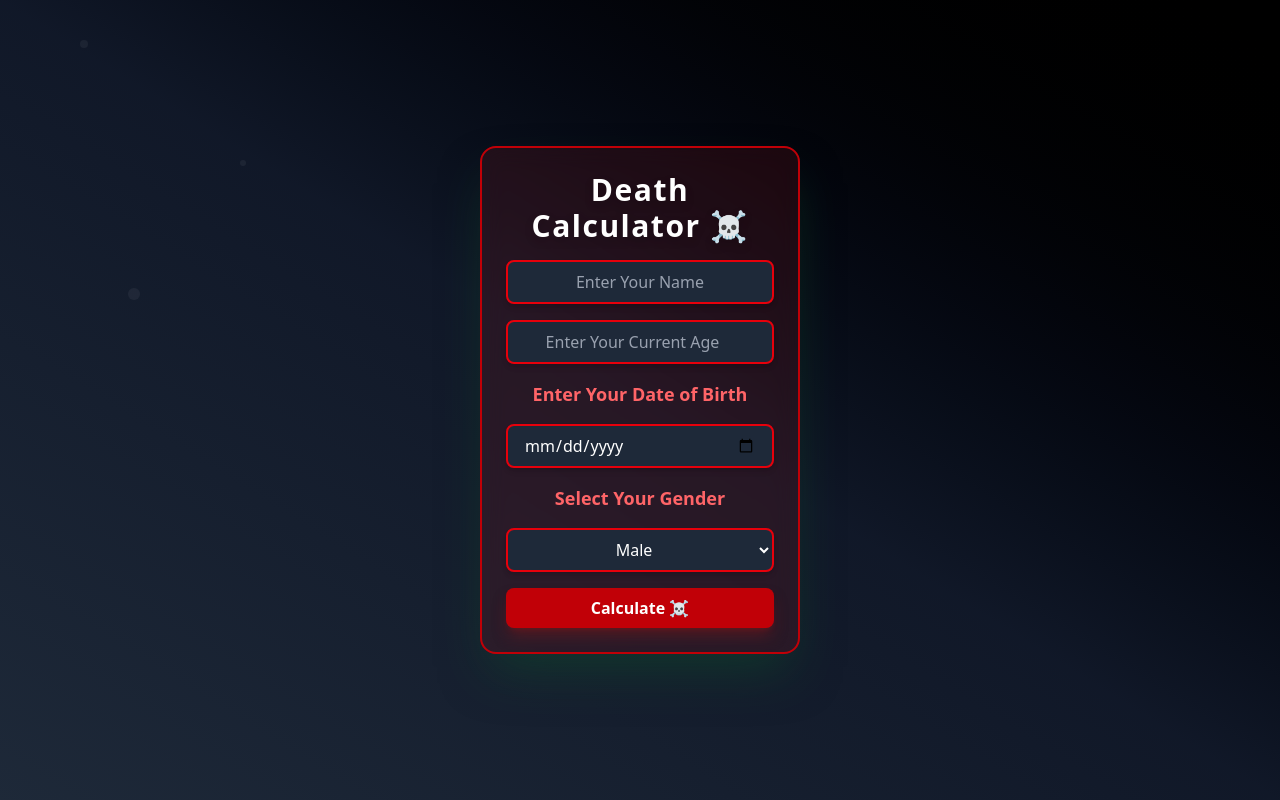
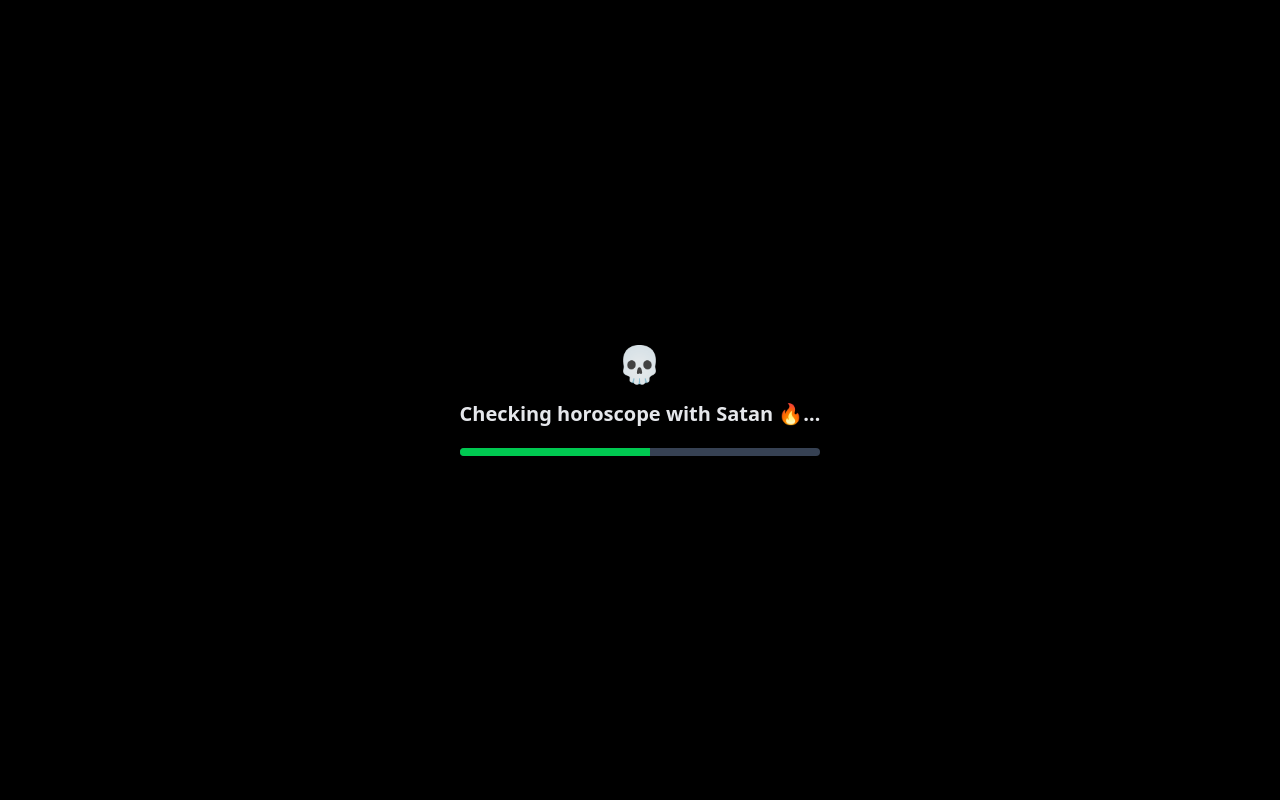
Before and after one commit to Asad-bot07/GrimTok, a React (Vite) app: page /output in a window 1280 px wide. Built offline with nearby package versions, Linux system fonts and the light colour scheme.

Commit message:
Final Product done

```diff
--- a/package.json
+++ b/package.json
@@ -13,6 +13,7 @@
     "@tailwindcss/vite": "^4.1.13",
     "react": "^19.1.1",
     "react-dom": "^19.1.1",
+    "react-router-dom": "^7.9.1",
     "tailwindcss": "^4.1.13"
   },
   "devDependencies": {
--- a/src/App.tsx
+++ b/src/App.tsx
@@ -35,6 +35,7 @@ export const App: React.FC = () => {
           </div>
         </div>
       )}
+      {/* <OutputPage/> */}
     </div>
   );
 };
--- a/src/Components/Input.tsx
+++ b/src/Components/Input.tsx
@@ -1,33 +1,52 @@
 import type React from "react";
-import { useState, type ChangeEvent} from "react";
+import { useContext, useState, type ChangeEvent } from "react";
+import { UserContext } from "../Context/ContextApi";
+import { Navigate, useNavigate } from "react-router-dom";
 
 export const Input: React.FC = () => {
+  const context = useContext(UserContext);
+  const Navigate = useNavigate();
+  const { setData } = context;
 
-    const [name, setName] = useState<string>("")
-    const [age, setAge] = useState<number>()
-    const [date, setDate] = useState<string>("")
-    const [gender, setGender] = useState<string>("")
+  const [name, setName] = useState<string>("");
+  const [age, setAge] = useState<number>();
+  const [date, setDate] = useState<string>("");
+  const [gender, setGender] = useState<string>("");
 
-    const handleName = (event : React.ChangeEvent<HTMLInputElement>) : void =>{
+  const handleName = (event: React.ChangeEvent<HTMLInputElement>): void => {
     // handle name
-        setName(event.target.value)
-    }
+    setName(event.target.value);
+  };
   // console.log(setName);
 
-    const handleAge = (event : React.ChangeEvent<HTMLInputElement>) => {
+  const handleAge = (event: React.ChangeEvent<HTMLInputElement>) => {
     // hanlde age
-        setAge(Number(event.target.value))
+    setAge(Number(event.target.value));
+  };
+
+  const handleDate = (e: React.ChangeEvent<HTMLInputElement>) => {
+    // handle dateofbirth
+    setDate(e.target.value);
+  };
+
+  const handleGender = (e: React.ChangeEvent<HTMLSelectElement>) => {
+    // handle sex
+    setGender(e.target.value);
+  };
+
+  const handleSubmit = () => {
+    if (name === "" || age === 0 || date === "" || gender === "") {
+      alert("Enter the input fields");
+    } else if (name != "" && age != 0 || date != "" && gender === "GOD") {
+      alert("How can a GOD die??dumbass (It was a trap)");
+    } else {
+      setData({ name, age, date, gender });
+      Navigate("/output");
     }
+  };
 
-    const handleDate = (e : React.ChangeEvent<HTMLInputElement>) =>{
-        // handle dateofbirth
-        setDate(e.target.value)
-    }
-
-    const handleGender = (e : React.ChangeEvent<HTMLSelectElement>) => {
-        // handle sex
-        setGender(e.target.value)
-    }
+  const min = "1980-12-31"
+  const max = "2007-12-31"
 
   return (
     <div className="flex flex-col gap-4 bg-red-900/20 backdrop-blur-md px-6 py-6 rounded-2xl shadow-2xl shadow-green-900/50 border-2 border-red-700">
@@ -48,7 +67,7 @@ export const Input: React.FC = () => {
         className="bg-gray-800 text-white text-center border-2 border-red-600 focus:border-green-500 focus:ring-2 focus:ring-red-700 rounded-lg px-4 py-2 outline-none placeholder-gray-400 shadow-md"
         value={age}
         onChange={handleAge}
-
+        required
       />
       <label className="text-red-400 font-semibold text-lg text-center">
         Enter Your Date of Birth
@@ -58,24 +77,32 @@ export const Input: React.FC = () => {
         className="bg-gray-800 text-white text-center border-2 border-red-600 focus:border-green-500 focus:ring-2 focus:ring-red-700 rounded-lg px-4 py-2 outline-none placeholder-gray-400 shadow-md"
         value={date}
         onChange={handleDate}
+        min={min}
+        max={max}
+        required
       />
       <label className="text-red-400 font-semibold text-lg text-center">
         Select Your Gender
       </label>
-        <select className="bg-gray-800 text-white border-2 border-red-600 focus:border-green-500 focus:ring-2 focus:ring-red-700 rounded-lg px-4 py-2 shadow-md text-center"
+      <select
+        className="bg-gray-800 text-white border-2 border-red-600 focus:border-green-500 focus:ring-2 focus:ring-red-700 rounded-lg px-4 py-2 shadow-md text-center"
         value={gender}
         onChange={handleGender}
+        required
       >
+        <option value="">Select</option>
         <option value="male">Male</option>
         <option value="female">Female</option>
         <option value="lgtv">LGTV+</option>
         <option value="binary digit">Binary Digit</option>
         <option value="god">GOD</option>
       </select>
-        <button className="bg-red-700 hover:bg-red-600 text-white font-bold py-2 rounded-lg shadow-lg shadow-red-900/50 transition-all duration-300">
+      <button
+        className="bg-red-700 hover:bg-red-600 text-white font-bold py-2 rounded-lg shadow-lg shadow-red-900/50 transition-all duration-300"
+        onClick={handleSubmit}
+      >
         Calculate ☠️
       </button>
     </div>
-
   );
 };
--- a/src/Components/Loader/GrimReaperLoader.tsx
+++ b/src/Components/Loader/GrimReaperLoader.tsx
@@ -287,12 +287,12 @@ const GrimReaperLoader: React.FC<GrimReaperLoaderProps> = ({
       </div>
 
       {/* Sound control */}
-      <button
+      {/* <button
         onClick={toggleSound}
         className="absolute top-4 right-4 md:top-6 md:right-6 bg-gray-900/50 border border-gray-600/50 text-gray-300 px-3 py-2 md:px-4 md:py-2 rounded text-xs md:text-sm hover:bg-gray-800/60 transition-all duration-300 backdrop-blur-sm hover:scale-105"
       >
         {soundEnabled ? '🔊 Sound ON' : '🔇 Sound OFF'}
-      </button>
+      </button> */}
 
       <div className="text-center relative z-10 p-5">
         {/* Reaper wrapper */}
--- /dev/null
+++ b/src/Components/Loader/OutputLoader.tsx
@@ -0,0 +1,134 @@
+import React, { useState, useEffect, useRef, useCallback } from 'react';
+
+interface SequentialLoaderProps {
+  onComplete?: () => void;
+  duration?: number; // Total duration in seconds
+  enableSound?: boolean;
+}
+
+const OutputLoader: React.FC<SequentialLoaderProps> = ({
+  onComplete,
+  duration = 15,
+  enableSound = true
+}) => {
+  const [currentMessageIndex, setCurrentMessageIndex] = useState(0);
+  const [progress, setProgress] = useState(0);
+  const [soundEnabled, setSoundEnabled] = useState(enableSound);
+  const [isComplete, setIsComplete] = useState(false);
+
+  const audioContextRef = useRef<AudioContext | null>(null);
+  const oscillatorRef = useRef<OscillatorNode | null>(null);
+  const gainNodeRef = useRef<GainNode | null>(null);
+
+  const loadingMessages = [
+    "Consulting the Grim Reaper…",
+    "Rolling dice with fate 🎲…",
+    "Checking horoscope with Satan 🔥…",
+    "Downloading your funeral playlist…",
+    "Scanning sins (this may take forever)…"
+  ];
+
+  const messageTimings = [
+    { start: 0, end: 20 },
+    { start: 20, end: 40 },
+    { start: 40, end: 60 },
+    { start: 60, end: 80 },
+    { start: 80, end: 100 }
+  ];
+
+  // Sound creation
+  const createAtmosphericSound = useCallback(() => {
+    if (!soundEnabled) return;
+    const AudioContext = window.AudioContext || (window as any).webkitAudioContext;
+    if (!AudioContext) return;
+
+    audioContextRef.current = new AudioContext();
+    oscillatorRef.current = audioContextRef.current.createOscillator();
+    gainNodeRef.current = audioContextRef.current.createGain();
+
+    oscillatorRef.current.connect(gainNodeRef.current);
+    gainNodeRef.current.connect(audioContextRef.current.destination);
+
+    oscillatorRef.current.frequency.setValueAtTime(30, audioContextRef.current.currentTime);
+    oscillatorRef.current.type = 'sawtooth';
+
+    gainNodeRef.current.gain.setValueAtTime(0.05, audioContextRef.current.currentTime);
+
+    oscillatorRef.current.start();
+  }, [soundEnabled]);
+
+  const stopSound = useCallback(() => {
+    if (audioContextRef.current) audioContextRef.current.close();
+    audioContextRef.current = null;
+    oscillatorRef.current = null;
+    gainNodeRef.current = null;
+  }, []);
+
+  const toggleSound = useCallback(() => {
+    setSoundEnabled(prev => {
+      const newState = !prev;
+      if (newState) createAtmosphericSound();
+      else stopSound();
+      return newState;
+    });
+  }, [createAtmosphericSound, stopSound]);
+
+  // Main progress and message logic
+  useEffect(() => {
+    const startTime = Date.now();
+    const totalDuration = duration * 1000;
+
+    const interval = setInterval(() => {
+      const elapsed = Date.now() - startTime;
+      const newProgress = Math.min((elapsed / totalDuration) * 100, 100);
+      setProgress(newProgress);
+
+      const currentTiming = messageTimings.findIndex(t => newProgress >= t.start && newProgress < t.end);
+      if (currentTiming !== -1) setCurrentMessageIndex(currentTiming);
+
+      if (newProgress >= 100) {
+        clearInterval(interval);
+        setIsComplete(true);
+        stopSound();
+        if (onComplete) setTimeout(onComplete, 500);
+      }
+    }, 50);
+
+    return () => clearInterval(interval);
+  }, [duration, onComplete, stopSound]);
+
+  // Cleanup on unmount
+  useEffect(() => () => stopSound(), [stopSound]);
+
+  return (
+    <div className="fixed inset-0 flex items-center justify-center bg-black overflow-hidden">
+      {/* <button
+        onClick={toggleSound}
+        className="absolute top-4 right-4 bg-gray-800 text-white px-3 py-1 rounded z-10"
+      >
+        {soundEnabled ? '🔊 Sound ON' : '🔇 Sound OFF'}
+      </button> */}
+
+      <div className="text-center relative z-10 p-6 max-w-2xl mx-auto">
+        {!isComplete ? (
+          <>
+            <div className="text-4xl mb-4">💀</div>
+            <div className="text-xl font-bold text-gray-200 min-h-[2rem]">
+              {loadingMessages[currentMessageIndex]}
+            </div>
+            <div className="mt-4 w-full h-2 bg-gray-700 rounded overflow-hidden">
+              <div
+                className="h-full bg-green-500 transition-all"
+                style={{ width: `${progress}%` }}
+              ></div>
+            </div>
+          </>
+        ) : (
+          <div className="text-green-400 text-2xl font-bold">Process Complete! ✅</div>
+        )}
+      </div>
+    </div>
+  );
+};
+
+export default OutputLoader;
--- /dev/null
+++ b/src/Components/Output.tsx
@@ -0,0 +1,97 @@
+import React, { useState, useEffect, useContext } from "react";
+import OutputLoader from "./Loader/OutputLoader";
+// import { useNavigate } from "react-router-dom";
+import { UserContext } from "../Context/ContextApi";
+
+export const Output: React.FC = () => {
+  const [isLoading, setLoading] = useState<boolean>(true);
+  //   const navigate = useNavigate();
+
+  const { data } = useContext(UserContext);
+
+  const [timeLeft, setTimeLeft] = useState<{ days: number }>({ days: 0 });
+
+  // Random future date for “fate”
+  const randomFutureDate = () => {
+    const now = new Date();
+    const randomDays = Math.floor(Math.random() * 365 * 5) + 30; // 30-1825 days from now
+    const future = new Date(now.getTime() + randomDays * 24 * 60 * 60 * 1000);
+    return future;
+  };
+
+  const [fateDate] = useState<Date>(randomFutureDate());
+
+  useEffect(() => {
+    const interval = setInterval(() => {
+      const now = new Date();
+      const diff = fateDate.getTime() - now.getTime();
+      const days = Math.max(Math.floor(diff / (1000 * 60 * 60 * 24)), 0);
+      setTimeLeft({ days });
+    }, 1000);
+
+    return () => clearInterval(interval);
+  }, [fateDate]);
+
+  useEffect(() => {
+    // Simulate loader duration
+    const timer = setTimeout(() => {
+      setLoading(false);
+    }, 10000);
+
+    return () => clearTimeout(timer);
+  }, []);
+
+  if (isLoading) {
+    return <OutputLoader />;
+  }
+
+  return (
+    <div className="max-w-md mx-auto bg-gray-900/80 backdrop-blur-lg border-2 border-red-700 rounded-3xl p-6 shadow-2xl shadow-red-900/50 text-white relative overflow-hidden">
+      {/* Skull icon */}
+      <div className="text-center text-8xl mb-4 animate-bounce">💀</div>
+
+      <h2 className="text-3xl font-black text-center text-red-500 mb-6 drop-shadow-lg">
+        Your Fate Card ☠️
+      </h2>
+
+      {/* User info */}
+      <div className="space-y-3 text-lg">
+        <div>
+          <span className="font-bold text-red-400">Name:</span>{" "}
+          {data.name || "Unknown"}
+        </div>
+        <div>
+          <span className="font-bold text-red-400">Age:</span> {data.age || "?"}
+        </div>
+        <div>
+          <span className="font-bold text-red-400">Date of Birth:</span>{" "}
+          {data.date || "??/??/????"}
+        </div>
+        <div>
+          <span className="font-bold text-red-400">Gender:</span>{" "}
+          {data.gender || "Unknown"}
+        </div>
+      </div>
+
+        {/* Timer */}
+      <div className="mt-8 text-center">
+        <div className="text-red-500 font-bold text-2xl mb-2">Time Left Until Fate</div>
+        <div className="text-4xl font-extrabold text-gray-200 drop-shadow-lg animate-pulse">
+          {timeLeft.days} Days
+        </div>
+        <div className="text-gray-400 mt-2 text-lg">
+          <span className="font-semibold text-red-400">Date of Expiry:</span>{" "}
+          {fateDate.toLocaleDateString(undefined, {
+            weekday: "short",
+            year: "numeric",
+            month: "short",
+            day: "numeric",
+          })}
+        </div>
+      </div>
+
+      {/* Decorative flames */}
+      <div className="absolute bottom-0 left-0 w-full h-16 bg-gradient-to-t from-red-900 via-transparent to-transparent opacity-60 animate-ping"></div>
+    </div>
+  );
+};
--- a/src/Context/ContextApi.tsx
+++ b/src/Context/ContextApi.tsx
@@ -3,7 +3,7 @@ import type { UserData } from "../Components/Types";
 
 type UserContextType = {
   data: UserData;
-  setData: React.Dispatch<React.SetStateAction<UserData>>;
+  setData : React.Dispatch<React.SetStateAction<UserData>>;
 };
 
 export const UserContext = createContext<UserContextType | undefined>(
--- /dev/null
+++ b/src/OutputPage.tsx
@@ -0,0 +1,12 @@
+// import React from 'react'
+import { Output } from './Components/Output'
+
+function OutputPage() {
+  return (
+    <div className='bg-gradient-to-tr from-black to-gray-800 min-h-screen flex justify-center items-center  '>
+        <Output/>
+    </div>
+  )
+}
+
+export default OutputPage
--- a/src/main.tsx
+++ b/src/main.tsx
@@ -3,9 +3,20 @@ import { createRoot } from 'react-dom/client'
 import './index.css'
 import { App } from './App'
 import { UserContextProvider } from './Context/ContextApi'
+import { createBrowserRouter, createRoutesFromElements, Route, RouterProvider } from 'react-router-dom'
+import OutputPage from './OutputPage'
+// import { OutputPage } from './Components/Output'
+
+const router = createBrowserRouter(createRoutesFromElements(
+  <Route>
+      <Route path='' element={<App/>} />
+      <Route path='/output' element={<OutputPage/>} />
+  </Route>
+))
+
 
 createRoot(document.getElementById('root')!).render(
   <UserContextProvider>
-      <App/>
-  </UserContextProvider>,
+    <RouterProvider router={router}/>
+  </UserContextProvider>
 )
```
Also changed, not shown: 1 other file (tests, documents, lock files or other folders). Lines whose indentation alone changed are shown as unchanged.
